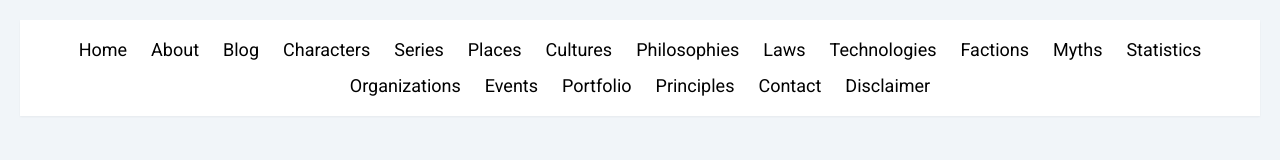
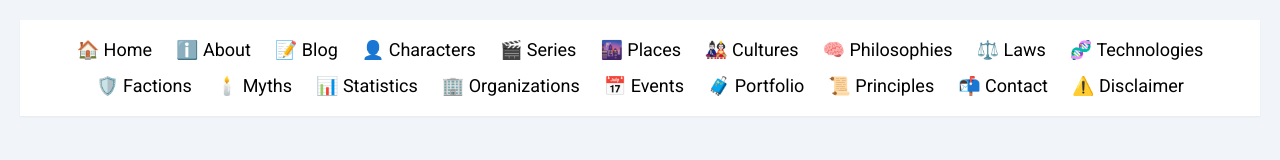
Before and after one commit to Reltroner/reltroner-studio, a Next.js app: page / in a window 1280 px wide. Shown: the top 160 px of the page. Built offline with nearby package versions, Linux system fonts and the light colour scheme.

Commit message:
add navbar emoji

```diff
--- a/components/MobileNavbar.jsx
+++ b/components/MobileNavbar.jsx
@@ -7,36 +7,37 @@ import Link from "next/link";
 import DarkModeToggle from "./DarkModeToggle";
 
 const navItems = [
-  { name: "Home", href: "/" },
-  { name: "About", href: "/about" },
-  { name: "Blog", href: "/blog" },
-  { name: "Characters", href: "/characters" },
-  { name: "Series", href: "/series" },
+  { name: "🏠 Home", href: "/" },
+  { name: "ℹ️ About", href: "/about" },
+  { name: "📝 Blog", href: "/blog" },
+  { name: "👤 Characters", href: "/characters" },
+  { name: "🎬 Series", href: "/series" },
 
   // Worldbuilding Core
-  { name: "Philosophies", href: "/philosophies" },
-  { name: "Laws", href: "/laws" },
-  { name: "Technologies", href: "/technologies" },
+  { name: "🧠 Philosophies", href: "/philosophies" },
+  { name: "⚖️ Laws", href: "/laws" },
+  { name: "🧬 Technologies", href: "/technologies" },
 
   // Optional but impactful
-  { name: "Factions", href: "/factions" },
-  { name: "Myths", href: "/myths" },
+  { name: "🛡️ Factions", href: "/factions" },
+  { name: "🕯️ Myths", href: "/myths" },
 
   // Supportive
-  { name: "Statistics", href: "/statistics" },
-  { name: "Organizations", href: "/organizations" },
-  { name: "Places", href: "/places" },
-  { name: "Cultures", href: "/cultures" },
-  { name: "Events", href: "/events" },
+  { name: "📊 Statistics", href: "/statistics" },
+  { name: "🏢 Organizations", href: "/organizations" },
+  { name: "🌆 Places", href: "/places" },
+  { name: "🎎 Cultures", href: "/cultures" },
+  { name: "📅 Events", href: "/events" },
 
   // Professional
-  { name: "Portfolio", href: "/blog/for-recruiters" },
-  { name: "Principles", href: "/blog/reltroner" },
+  { name: "🧳 Portfolio", href: "/blog/for-recruiters" },
+  { name: "📜 Principles", href: "/blog/reltroner" },
 
   // Footer-type
-  { name: "Contact", href: "/contact" },
-  { name: "Disclaimer", href: "/blog/disclaimer" },
+  { name: "📬 Contact", href: "/contact" },
+  { name: "⚠️ Disclaimer", href: "/blog/disclaimer" },
 ];
+
 
 export default function MobileNavbar() {
   const [isOpen, setIsOpen] = useState(false);
--- a/components/Navbar.jsx
+++ b/components/Navbar.jsx
@@ -5,34 +5,33 @@ export default function Navbar() {
     return (
         <div className="px-4 py-3 bg-white shadow-sm text-black dark:bg-gray-900 dark:text-white">
             <nav>
-                <ul className="flex flex-wrap gap-x-6 gap-y-2 font-roboto text-base sm:text-lg justify-center hover:bg-gray-100 dark:hover:bg-gray-800 rounded px-2 py-1
-                    transition duration-300 ease-in-out">
+                <ul className="flex flex-wrap gap-x-6 gap-y-2 font-roboto text-base sm:text-lg justify-center hover:bg-gray-100 dark:hover:bg-gray-800 rounded px-2 py-1 transition duration-300 ease-in-out">
                     {/* Primary Navigation */}
-                    <li><Link href="/" className="hover:underline">Home</Link></li>
-                    <li><Link href="/about" className="hover:underline">About</Link></li>
-                    <li><Link href="/blog" className="hover:underline">Blog</Link></li>
-                    <li><Link href="/characters" className="hover:underline">Characters</Link></li>
-                    <li><Link href="/series" className="hover:underline">Series</Link></li>
-                    <li><Link href="/places" className="hover:underline">Places</Link></li>
-                    <li><Link href="/cultures" className="hover:underline">Cultures</Link></li>
+                    <li><Link href="/" className="hover:underline">🏠 Home</Link></li>
+                    <li><Link href="/about" className="hover:underline">ℹ️ About</Link></li>
+                    <li><Link href="/blog" className="hover:underline">📝 Blog</Link></li>
+                    <li><Link href="/characters" className="hover:underline">👤 Characters</Link></li>
+                    <li><Link href="/series" className="hover:underline">🎬 Series</Link></li>
+                    <li><Link href="/places" className="hover:underline">🌆 Places</Link></li>
+                    <li><Link href="/cultures" className="hover:underline">🎎 Cultures</Link></li>
 
                     {/* Core Worldbuilding */}
-                    <li><Link href="/philosophies" className="hover:underline">Philosophies</Link></li>
-                    <li><Link href="/laws" className="hover:underline">Laws</Link></li>
-                    <li><Link href="/technologies" className="hover:underline">Technologies</Link></li>
-                    <li><Link href="/factions" className="hover:underline">Factions</Link></li>
-                    <li><Link href="/myths" className="hover:underline">Myths</Link></li>
+                    <li><Link href="/philosophies" className="hover:underline">🧠 Philosophies</Link></li>
+                    <li><Link href="/laws" className="hover:underline">⚖️ Laws</Link></li>
+                    <li><Link href="/technologies" className="hover:underline">🧬 Technologies</Link></li>
+                    <li><Link href="/factions" className="hover:underline">🛡️ Factions</Link></li>
+                    <li><Link href="/myths" className="hover:underline">🕯️ Myths</Link></li>
 
                     {/* Support & Structure */}
-                    <li><Link href="/statistics" className="hover:underline">Statistics</Link></li>
-                    <li><Link href="/organizations" className="hover:underline">Organizations</Link></li>
-                    <li><Link href="/events" className="hover:underline">Events</Link></li>
+                    <li><Link href="/statistics" className="hover:underline">📊 Statistics</Link></li>
+                    <li><Link href="/organizations" className="hover:underline">🏢 Organizations</Link></li>
+                    <li><Link href="/events" className="hover:underline">📅 Events</Link></li>
 
                     {/* Professional & Footer */}
-                    <li><Link href="/blog/for-recruiters" className="hover:underline">Portfolio</Link></li>
-                    <li><Link href="/blog/reltroner" className="hover:underline">Principles</Link></li>
-                    <li><Link href="/contact" className="hover:underline">Contact</Link></li>
-                    <li><Link href="/blog/disclaimer" className="hover:underline">Disclaimer</Link></li>
+                    <li><Link href="/blog/for-recruiters" className="hover:underline">🧳 Portfolio</Link></li>
+                    <li><Link href="/blog/reltroner" className="hover:underline">📜 Principles</Link></li>
+                    <li><Link href="/contact" className="hover:underline">📬 Contact</Link></li>
+                    <li><Link href="/blog/disclaimer" className="hover:underline">⚠️ Disclaimer</Link></li>
                 </ul>
             </nav>
         </div>
```
